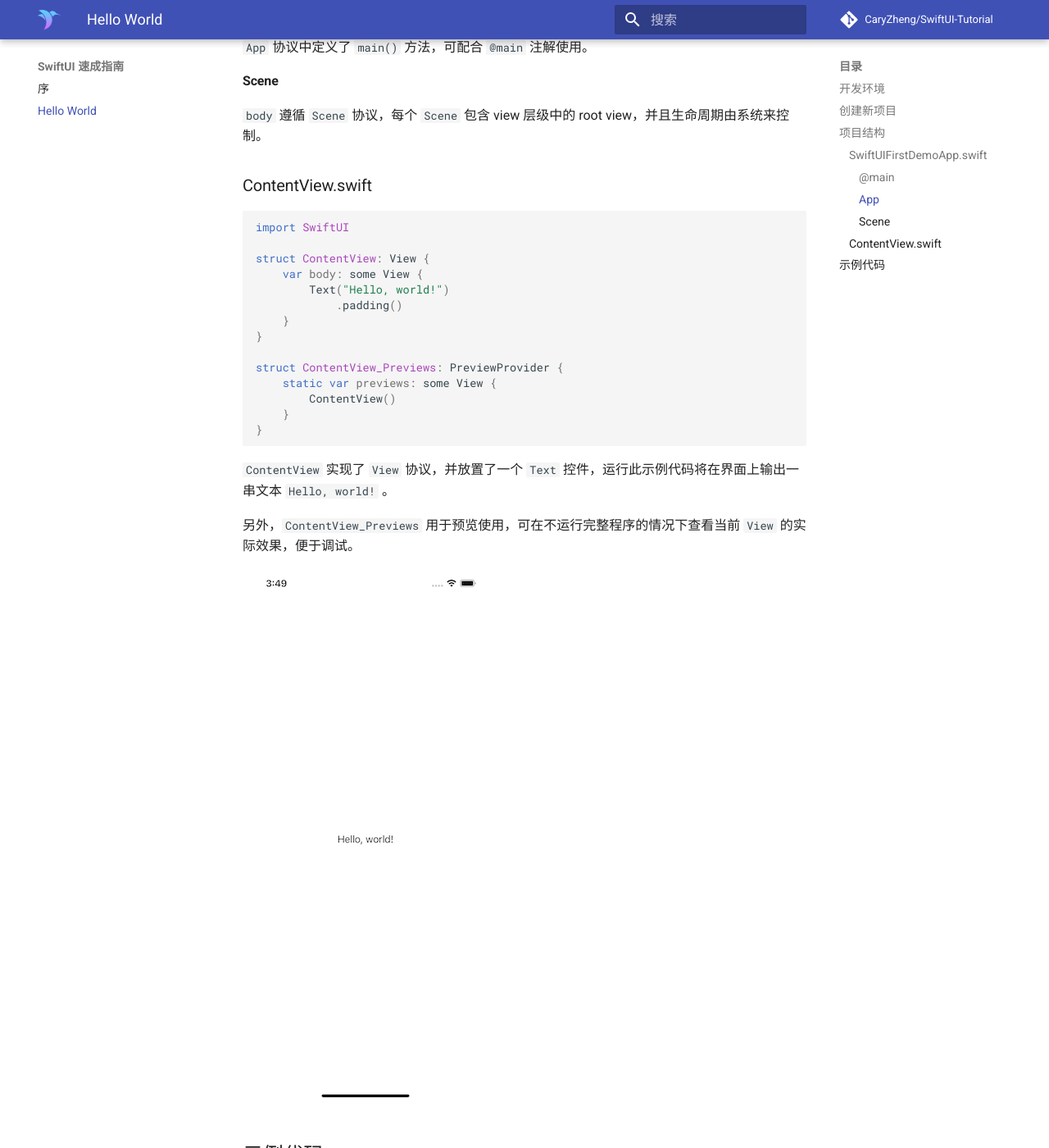
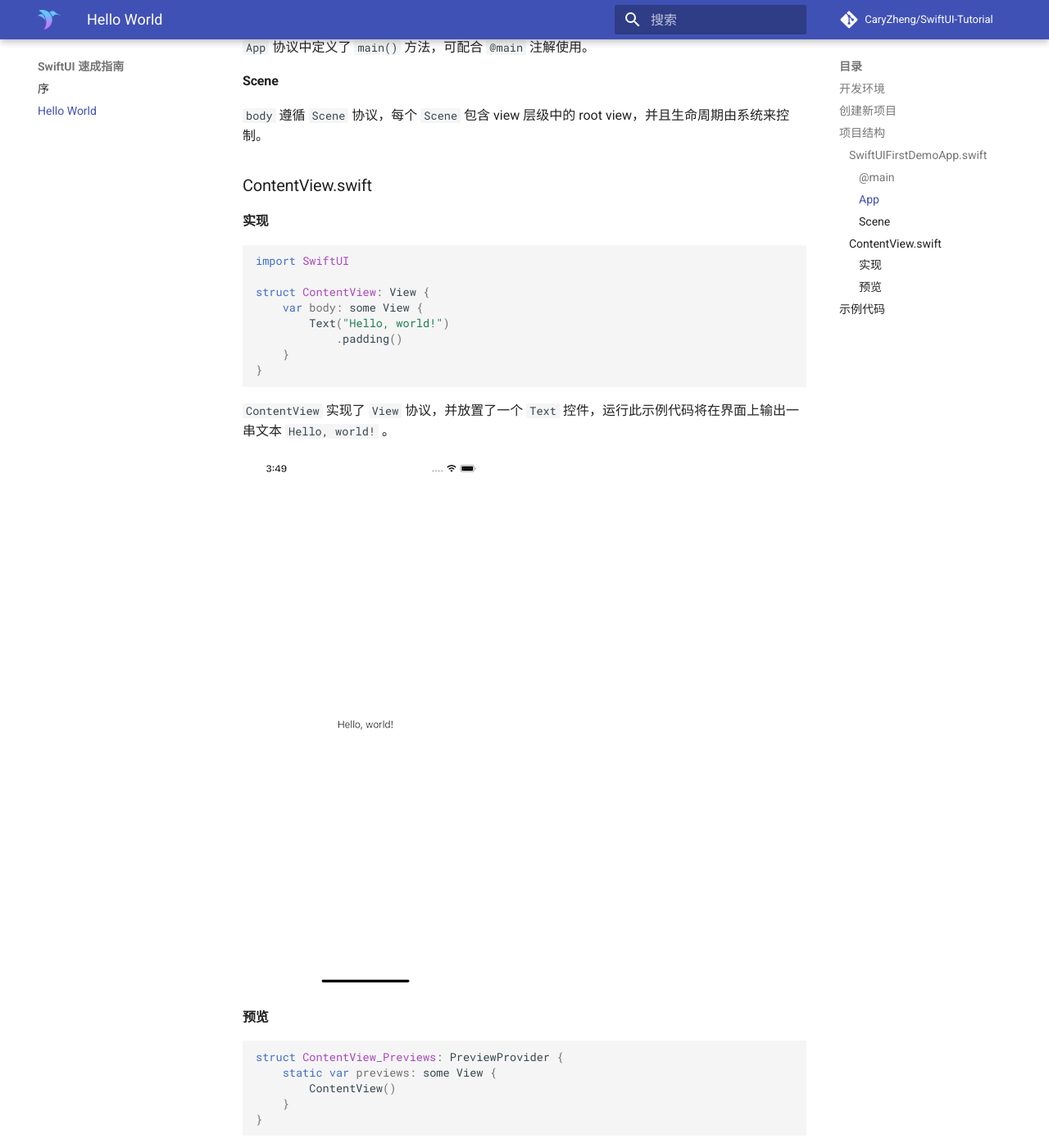
Before and after one commit to CaryZheng/SwiftUI-Tutorial, an MkDocs documentation site: the page built from docs/hello_world.md, in a window 1280 px wide and 1400 px high, scrolled down 2542 px. Shown: the whole window at 82% size. Built offline with MkDocs 1.6.1 and Material for MkDocs 9.7.7, drawn with Linux system fonts in a browser that asks for light colours; comment, search, counter and statistics services are not loaded.

Commit message:
Update hello_world.md

````diff
--- a/docs/hello_world.md
+++ b/docs/hello_world.md
@@ -63,6 +63,8 @@ struct SwiftUIFirstDemoApp: App {
 
 ### ContentView.swift
 
+#### 实现
+
 ```swift
 import SwiftUI
 
@@ -72,7 +74,15 @@ struct ContentView: View {
             .padding()
     }
 }
+```
 
+`ContentView` 实现了 `View` 协议，并放置了一个 `Text` 控件，运行此示例代码将在界面上输出一串文本 `Hello, world!` 。
+
+![hello_world](img/hello_world.png)
+
+#### 预览
+
+```swift
 struct ContentView_Previews: PreviewProvider {
     static var previews: some View {
         ContentView()
@@ -80,11 +90,7 @@ struct ContentView_Previews: PreviewProvider {
 }
 ```
 
-`ContentView` 实现了 `View` 协议，并放置了一个 `Text` 控件，运行此示例代码将在界面上输出一串文本 `Hello, world!` 。
-
-另外，`ContentView_Previews` 用于预览使用，可在不运行完整程序的情况下查看当前 `View` 的实际效果，便于调试。
-
-![hello_world](img/hello_world.png)
+`ContentView_Previews` 用于预览使用，可在不运行完整程序的情况下查看当前 `View` 的实际效果，便于调试。
 
 ## 示例代码
 
````
